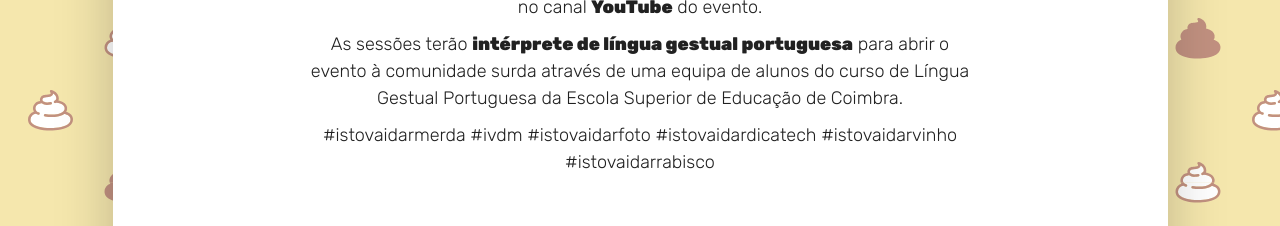
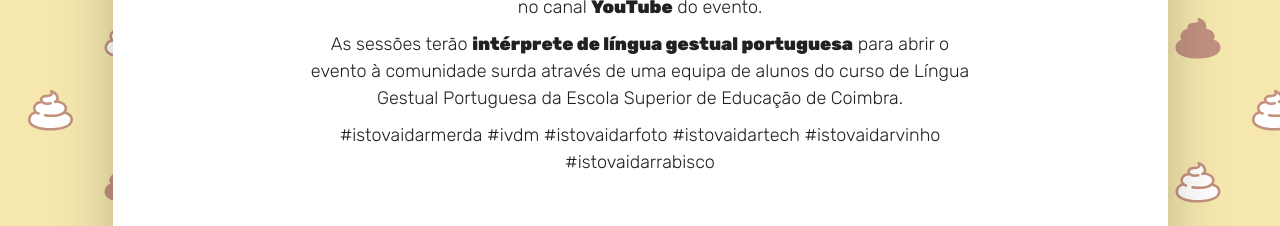
Before and after one commit to ickas/istovaidarmerda.online, a Next.js app: page / in a window 1280 px wide. Shown: the part 3980-4206 px from the top of the page. Built offline with nearby package versions, Linux system fonts and the light colour scheme; no server answers.

Commit message:
Update hashtag from #istovaidardicatech to #istovaidartech

```diff
--- a/src/components/where/index.js
+++ b/src/components/where/index.js
@@ -49,7 +49,7 @@ const Where = ({ twitter, youtube, onPlaySound }) => {
           surda através de uma equipa de alunos do curso de Língua Gestual Portuguesa da Escola Superior de Educação de
           Coimbra.
         </p>
-        <p>#istovaidarmerda #ivdm #istovaidarfoto #istovaidardicatech #istovaidarvinho #istovaidarrabisco</p>
+        <p>#istovaidarmerda #ivdm #istovaidarfoto #istovaidartech #istovaidarvinho #istovaidarrabisco</p>
         <Styles.CallToAction>
           <ButtonLink
             className="twitter"
```
